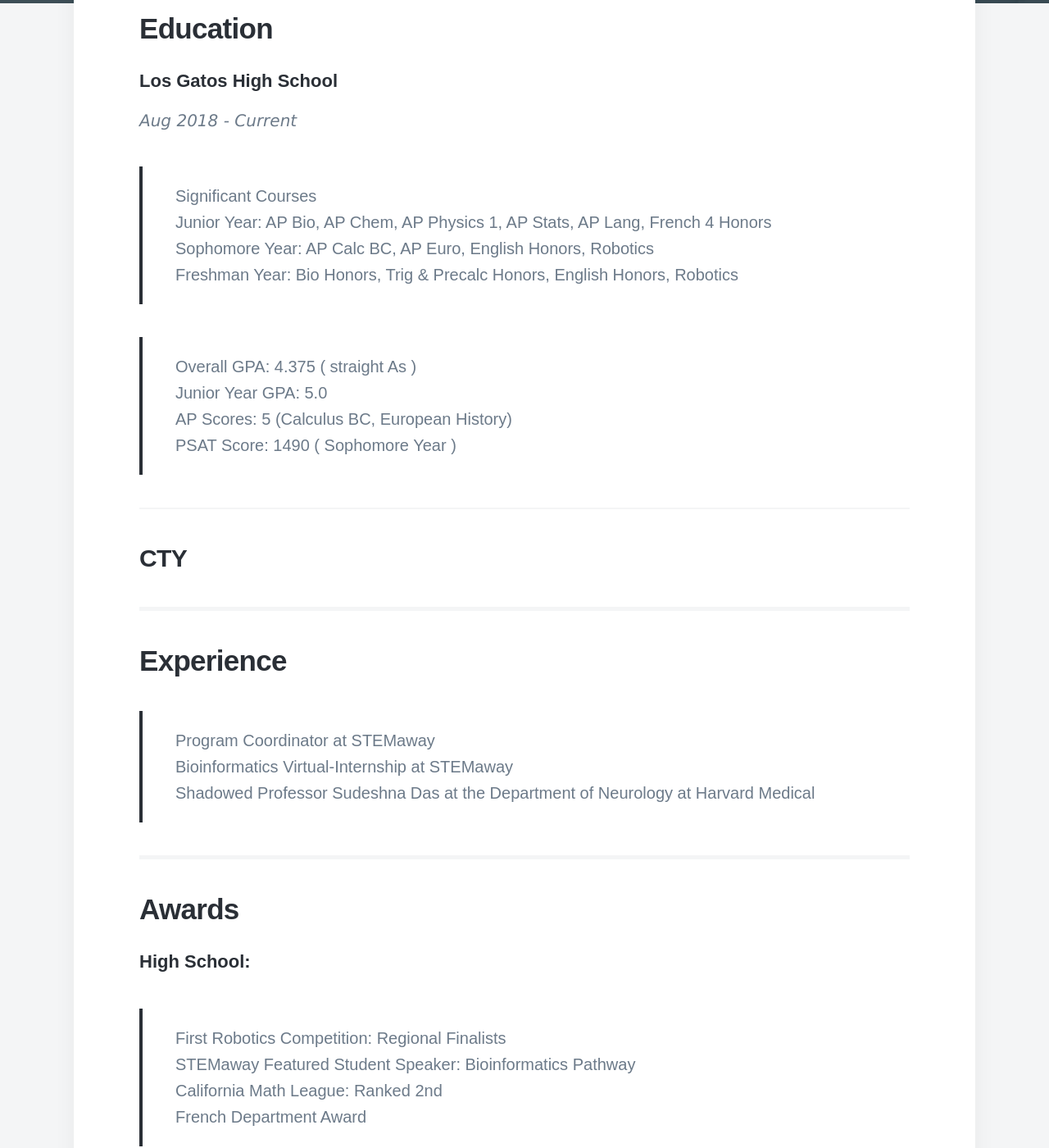
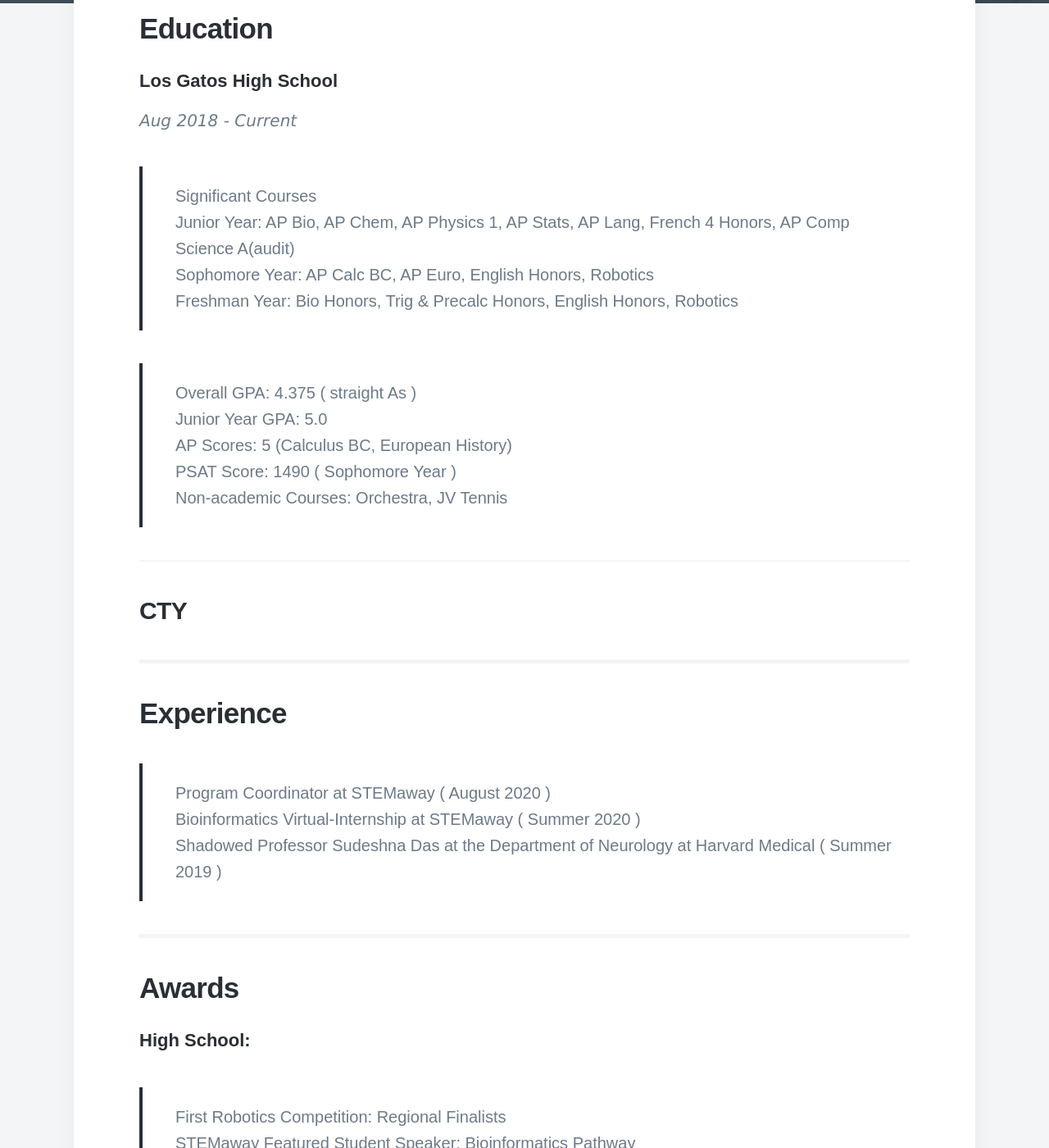
Before and after one commit to disha-22/disha-22.github.io, a Jekyll site: the page built from _pages/Resume.md, in a window 1280 px wide and 1400 px high, scrolled down 562 px. Shown: the whole window at 82% size. Built offline with Jekyll 4.4.1, drawn with Linux system fonts in a browser that asks for light colours; nearby versions of some CDN libraries; some web fonts are replaced.

Commit message:
Update Resume.md

```diff
--- a/_pages/Resume.md
+++ b/_pages/Resume.md
@@ -9,7 +9,7 @@
  <h4>Los Gatos High School </h4>
   <p style="font-family:verdana; font-size:20px"><em class="date">Aug 2018 - Current</em></p>
 >Significant Courses <br>
-Junior Year: AP Bio, AP Chem, AP Physics 1, AP Stats, AP Lang, French 4 Honors <br>
+Junior Year: AP Bio, AP Chem, AP Physics 1, AP Stats, AP Lang, French 4 Honors, AP Comp Science A(audit) <br>
 Sophomore Year: AP Calc BC, AP Euro, English Honors, Robotics<br>
 Freshman Year: Bio Honors, Trig & Precalc Honors, English Honors, Robotics
 
@@ -17,6 +17,7 @@
 <br> Junior Year GPA: 5.0
 <br> AP Scores: 5 (Calculus BC, European History)
 <br> PSAT Score: 1490 ( Sophomore Year )
+<br> Non-academic Courses: Orchestra, JV Tennis
 
 <hr>
 
@@ -26,9 +27,9 @@
 
 <h2>Experience</h2>
 
-> Program Coordinator at STEMaway
-<br> Bioinformatics Virtual-Internship at STEMaway
-<br> Shadowed Professor Sudeshna Das at the Department of Neurology at Harvard Medical
+> Program Coordinator at STEMaway ( August 2020 )
+<br> Bioinformatics Virtual-Internship at STEMaway ( Summer 2020 )
+<br> Shadowed Professor Sudeshna Das at the Department of Neurology at Harvard Medical ( Summer 2019 )
 
 <hr style="height:5px;color:black">
 
```
